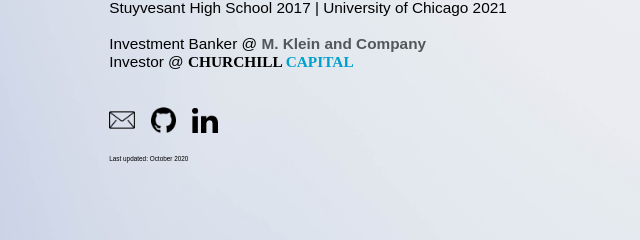
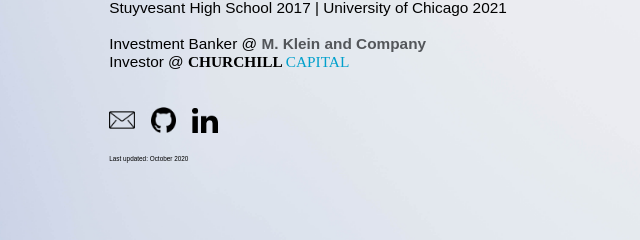
Before and after one commit to jamesyoung4/jamesyoung4.github.io, a plain HTML site: page index.html in a window 1280 px wide. Shown: the part 180-420 px from the top of the page, 6-646 px from the left. Drawn offline with Linux system fonts and the light colour scheme.

Commit message:
capital bold

```diff
--- a/index.html
+++ b/index.html
@@ -67,7 +67,7 @@ div.footnote {
         <br><br>
         Investment Banker @ <a href="https://mkleinandcompany.com" style="color:rgb(83,86,90); font-family: Arial; font-weight: bold;text-decoration: none;">M. Klein and Company</span></a>
         <br>
-        Investor @ <a href="https://churchillcapitalcorp.com/" style="text-decoration: none;"><span style="color:black; font-family: 'Times New Roman', Times, serif; font-weight: bold;">CHURCHILL </span><span style="color:rgb(0,160,204); font-family: 'Times New Roman', Times, serif; font-weight: bold;">CAPITAL</span></a>
+        Investor @ <a href="https://churchillcapitalcorp.com/" style="text-decoration: none;"><span style="color:black; font-family: 'Times New Roman', Times, serif; font-weight: bold;">CHURCHILL </span><span style="color:rgb(0,160,204); font-family: 'Times New Roman', Times, serif;">CAPITAL</span></a>
     </div>
     <br><br>
 
```
